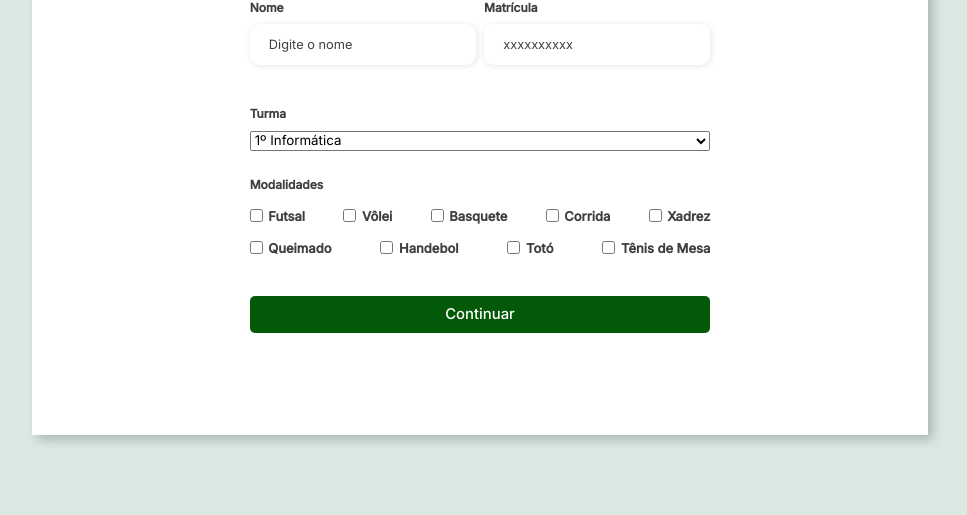
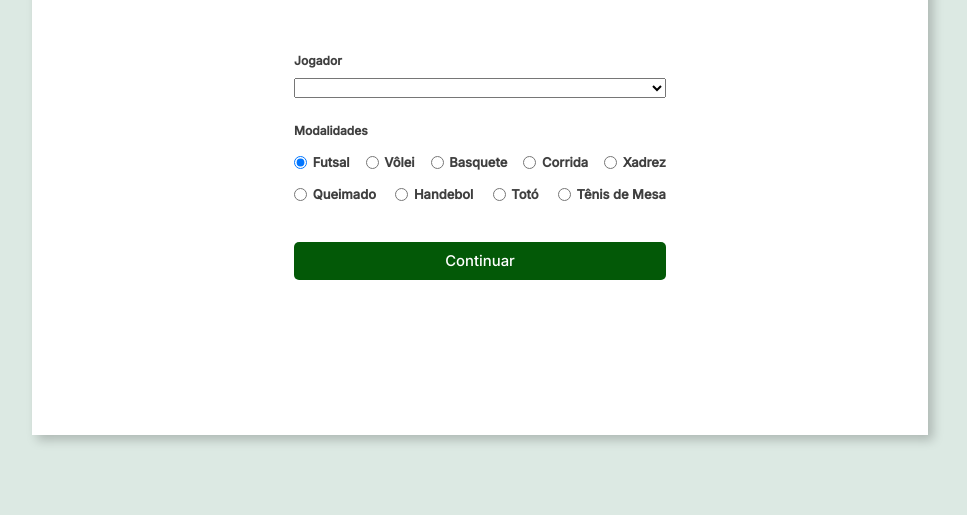
Before and after one commit to j-ifs/frontend, a plain HTML site: page insc.html in a window 1280 px wide. Shown: the part 285-800 px from the top of the page, without its empty margins (160-1127 px from the left). Drawn offline with Linux system fonts and the light colour scheme.

Commit message:
Add files via upload

```diff
--- a/insc.html
+++ b/insc.html
@@ -21,98 +21,70 @@
             <h1>Inscrever Jogador</h1>
           </div>
           <div class="voltar-button">
-            <button disabled><a href="./listincs.html">Voltar</a></button>
+            <button disabled><a href="./index.html">Voltar</a></button>
           </div>
         </div>
 
-        <div class="input-group">
-          <div class="input-box">
-            <label for="firstname">Nome</label>
-            <input id="firstname" type="text" name="firstname" placeholder="Digite o nome" required />
-          </div>
-
-          <div class="input-box">
-            <label for="number">Matrícula</label>
-            <input id="number" type="tel" name="number" placeholder="xxxxxxxxxx" required />
-          </div>
-        </div>
 
         <div class="turma-group">
-          <label for="turma" class="title">
-            <h6>Turma</h6>
-          </label>
-          <select id="turma" name="turma">
-            <option value="inf1">1º Informática</option>
-            <option value="inf2">2º Informática</option>
-            <option value="inf3">3º Informática</option>
-            <option value="qui1">1º Química</option>
-            <option value="qui2">2º Química</option>
-            <option value="qui3">3º Química</option>
-            <option value="eln1">1º Eletrônica</option>
-            <option value="eln2">2º Eletrônica</option>
-            <option value="eln3">3º Eletrônica</option>
-            <option value="elt1">1º Eletrotécnica</option>
-            <option value="elt2">2º Eletrotécnica</option>
-            <option value="elt3">3º Eletrotécnica</option>
-            <option value="edf1">1º Edificações</option>
-            <option value="edf2">2º Edificações</option>
-            <option value="edf3">3º Edificações</option>
-            <option value="alm1">1º Alimentos</option>
-            <option value="alm2">2º Alimentos</option>
-            <option value="alm3">3º Alimentos</option>
+          <div class="title">
+            <h6>Jogador</h6>
+          </div>
+          <select id="jog" name="jog">
+            <!---axios aqui--->
           </select>
         </div>
 
-          <div class="title">
-            <h6>Modalidades</h6>
-          </div>
+        <div class="title">
+          <h6>Modalidades</h6>
+        </div>
 
         <div class="sports-group">
 
           <div class="input">
-            <input id="futsal" type="checkbox" value="futsal" name="sport" />
+            <input id="futsal" type="radio" value="futsal" name="sport" checked />
             <label for="futsal">Futsal</label>
           </div>
 
           <div class="input">
-            <input id="volei" type="checkbox" value="volei" name="sport" />
+            <input id="volei" type="radio" value="volei" name="sport" />
             <label for="volei">Vôlei</label>
           </div>
 
           <div class="input">
-            <input id="basquete" type="checkbox" value="basquete" name="sport" />
+            <input id="basquete" type="radio" value="basquete" name="sport" />
             <label for="basquete">Basquete</label>
           </div>
 
           <div class="input">
-            <input id="corrida" type="checkbox" value="corrida" name="sport" />
+            <input id="corrida" type="radio" value="corrida" name="sport" />
             <label for="corrida">Corrida</label>
           </div>
 
           <div class="input">
-            <input id="xadrez" type="checkbox" value="xadrez" name="sport" />
+            <input id="xadrez" type="radio" value="xadrez" name="sport" />
             <label for="xadrez">Xadrez</label>
           </div>
         </div>
+
         <div class="sports-group">
-
           <div class="input">
-            <input id="queimado" type="checkbox" value="queimado" name="sport" />
+            <input id="queimado" type="radio" value="queimado" name="sport" />
             <label for="queimado">Queimado</label>
           </div>
 
           <div class="input">
-            <input id="handebol" type="checkbox" value="handebol" name="sport" />
+            <input id="handebol" type="radio" value="handebol" name="sport" />
             <label for="handebol">Handebol</label>
           </div>
 
           <div class="input">
-            <input id="toto" type="checkbox" value="toto" name="sport" />
+            <input id="toto" type="radio" value="toto" name="sport" />
             <label for="toto">Totó</label>
           </div>
 
           <div class="input">
-            <input id="mesa" type="checkbox" value="mesa" name="sport" />
+            <input id="mesa" type="radio" value="mesa" name="sport" />
             <label for="mesa">Tênis de Mesa</label>
           </div>
         </div>
```
